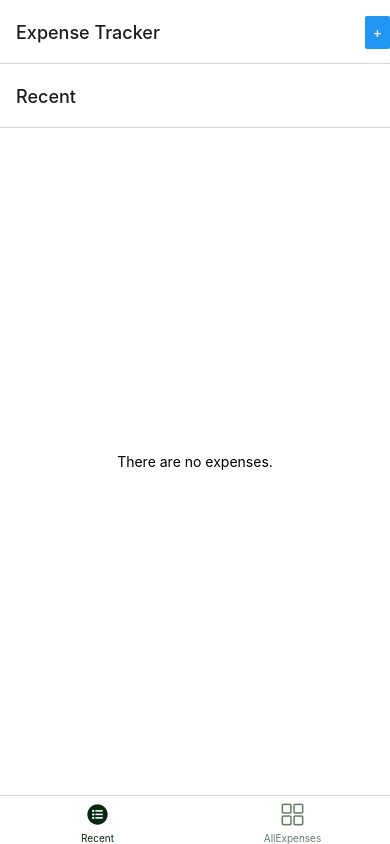
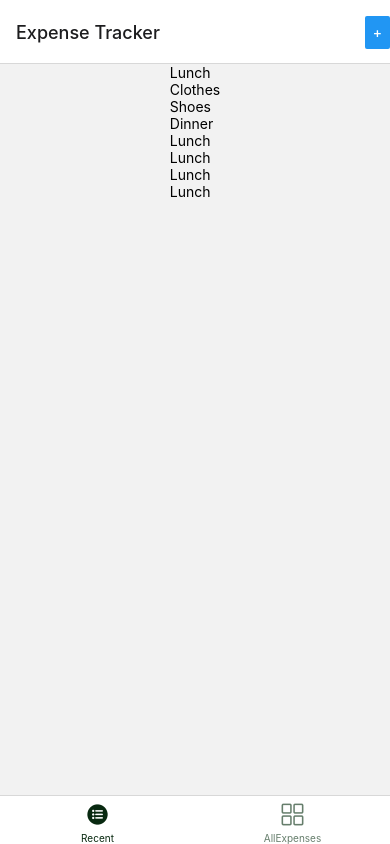
Before and after one commit to ginhanlabs/ExpenseTracker, a React Native app: screen /Recent in a window 390 px wide. Built offline with nearby package versions, Linux system fonts and the light colour scheme.

Commit message:
add dummy data

```diff
--- /dev/null
+++ b/DUMMYDATA.js
@@ -0,0 +1,42 @@
+export const DUMMY_DATA = [
+    {id:"01",
+        description: "Lunch",
+        amount: "24.22",
+        date: "2024-10-24"
+    },
+    {id:"02",
+        description: "Clothes",
+        amount: "34.22",
+        date: "2024-10-24"
+    },
+    {id:"03",
+        description: "Shoes",
+        amount: "34.22",
+        date: "2024-05-25"
+    },
+    {id:"04",
+        description: "Dinner",
+        amount: "50.22",
+        date: "2022-03-09"
+    },
+    {id:"05",
+        description: "Lunch",
+        amount: "24.22",
+        date: "2024-10-24"
+    },
+    {id:"06",
+        description: "Lunch",
+        amount: "24.22",
+        date: "2024-10-24"
+    },
+    {id:"07",
+        description: "Lunch",
+        amount: "24.22",
+        date: "2024-10-24"
+    },
+    {id:"08",
+        description: "Lunch",
+        amount: "24.22",
+        date: "2024-10-24"
+    },
+]
--- a/screens/HomeScreen.js
+++ b/screens/HomeScreen.js
@@ -1,6 +1,7 @@
 import { createBottomTabNavigator } from '@react-navigation/bottom-tabs';
 import Ionicons from 'react-native-vector-icons/Ionicons';
 import ExpenseListScreen from './ExpenseListScreen';
+import RecentExpenseScreen from './RecentExpenseScreen';
 
 const Tab = createBottomTabNavigator();
 
@@ -23,8 +24,14 @@ function HomeScreen(){
         tabBarInactiveTintColor: '#667e6c',
       })}
     >
-      <Tab.Screen name="Recent" component={ExpenseListScreen} />
-      <Tab.Screen name="AllExpenses" component={ExpenseListScreen} />
+      <Tab.Screen name="Recent" component={RecentExpenseScreen}
+        options={{
+          headerShown: false
+        }} />
+      <Tab.Screen name="AllExpenses" component={ExpenseListScreen}
+        options={{
+          headerShown: false
+        }} />
     </Tab.Navigator>
 }
 
--- /dev/null
+++ b/screens/RecentExpenseScreen.js
@@ -0,0 +1,30 @@
+import { Text, View , FlatList, StyleSheet} from "react-native";
+import  { DUMMY_DATA }  from "../DUMMYDATA";
+
+function RecentExpenseScreen() {
+
+    function renderItem({item}) {
+        console.log(item.description)
+        return <Text>{item.description}</Text>
+    }
+
+    return (
+        <View style={styles.container}>
+
+            <FlatList data={DUMMY_DATA}
+                renderItem={renderItem}
+                keyExtractor={(item) => item.id}
+            />
+        </View>
+    )
+}
+
+export default RecentExpenseScreen;
+
+const styles = StyleSheet.create({
+    container: {
+        flex: 1,
+        alignItems: 'center'
+
+    }
+})
```
